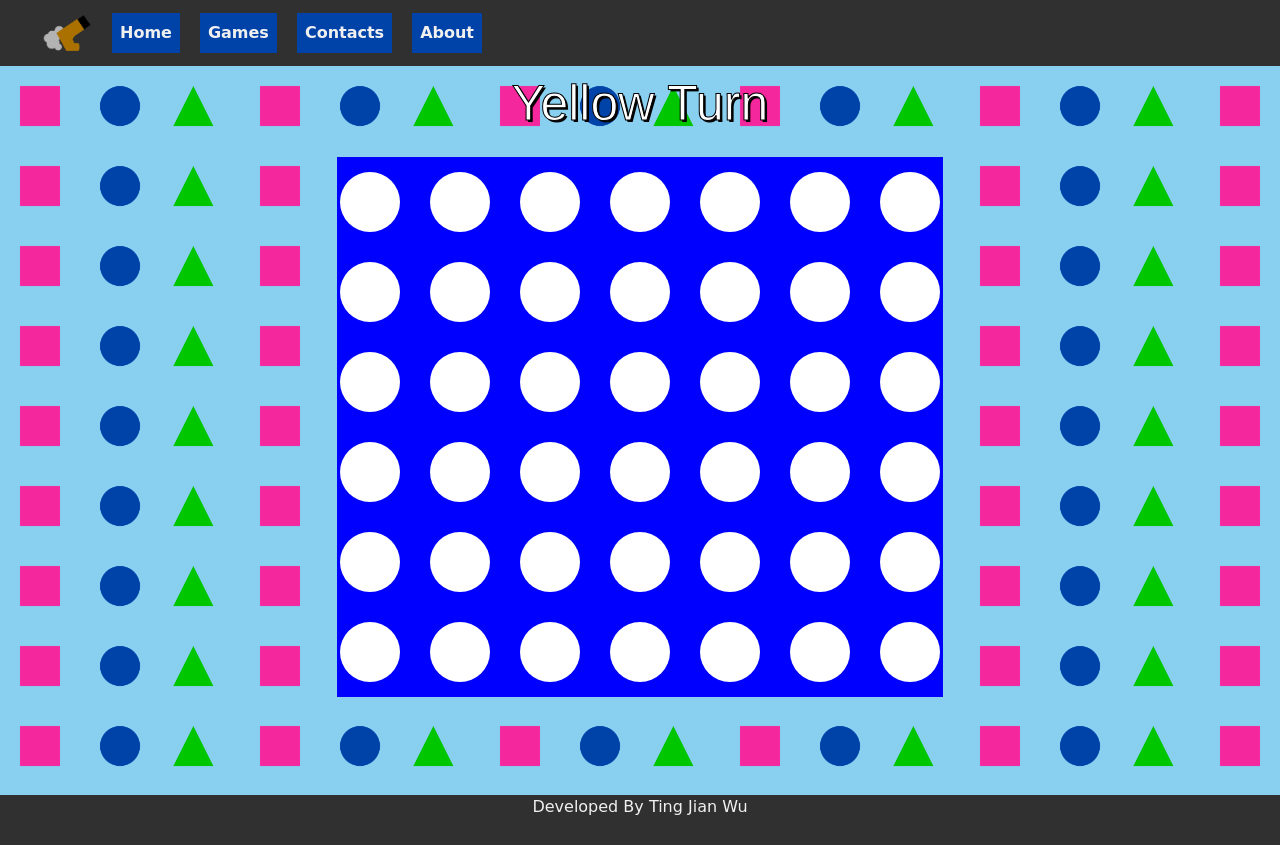
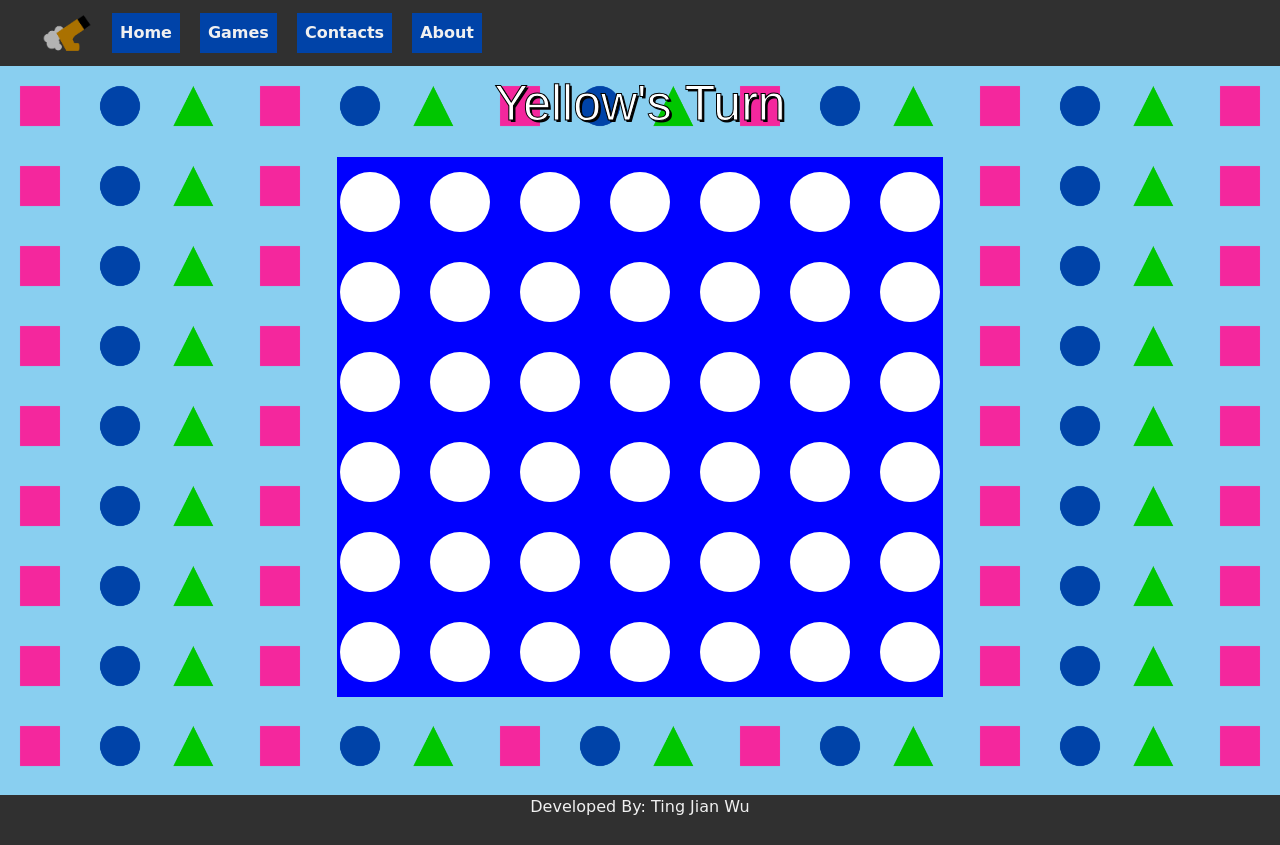
Before and after one commit to Ting9997/BootlegGames, a Vue app: page /games/connect4 in a window 1280 px wide. Built offline with nearby package versions, Linux system fonts and the light colour scheme; no server answers.

Commit message:
changed asset file type and fixed spelling mistake

```diff
--- a/src/components/Connect4Game.vue
+++ b/src/components/Connect4Game.vue
@@ -1,8 +1,8 @@
 <template>
-    <p id="yellowTurn" class="hidden">Yellow Turn</p>
-    <p id="redTurn" class="hidden">Red Turn</p>
+    <p id="yellowTurn" class="hidden">Yellow's Turn</p>
+    <p id="redTurn" class="hidden">Red's Turn</p>
     <div id="grid"></div>
-    <div class="game_page_footer">Developed By Ting Jian Wu</div>
+    <div class="game_page_footer">Developed By: Ting Jian Wu</div>
 </template>
 
 <script>
```
